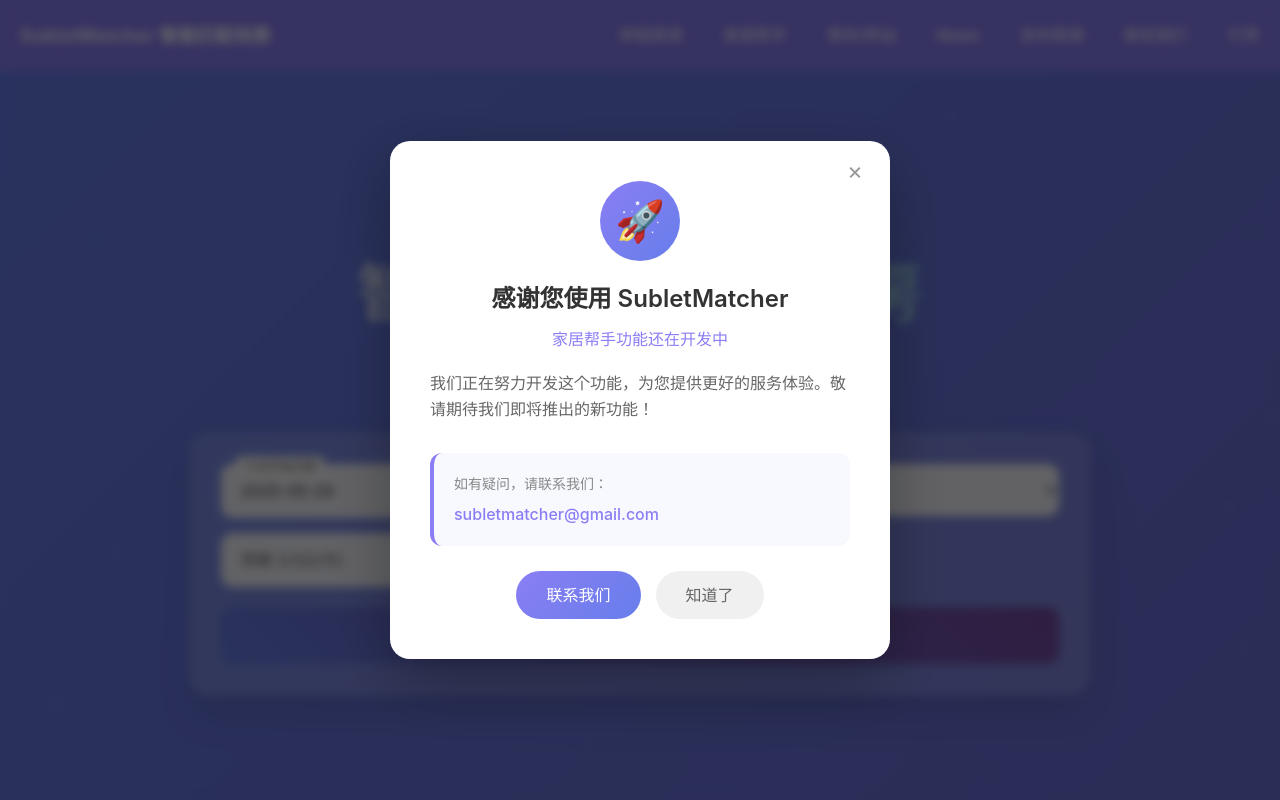
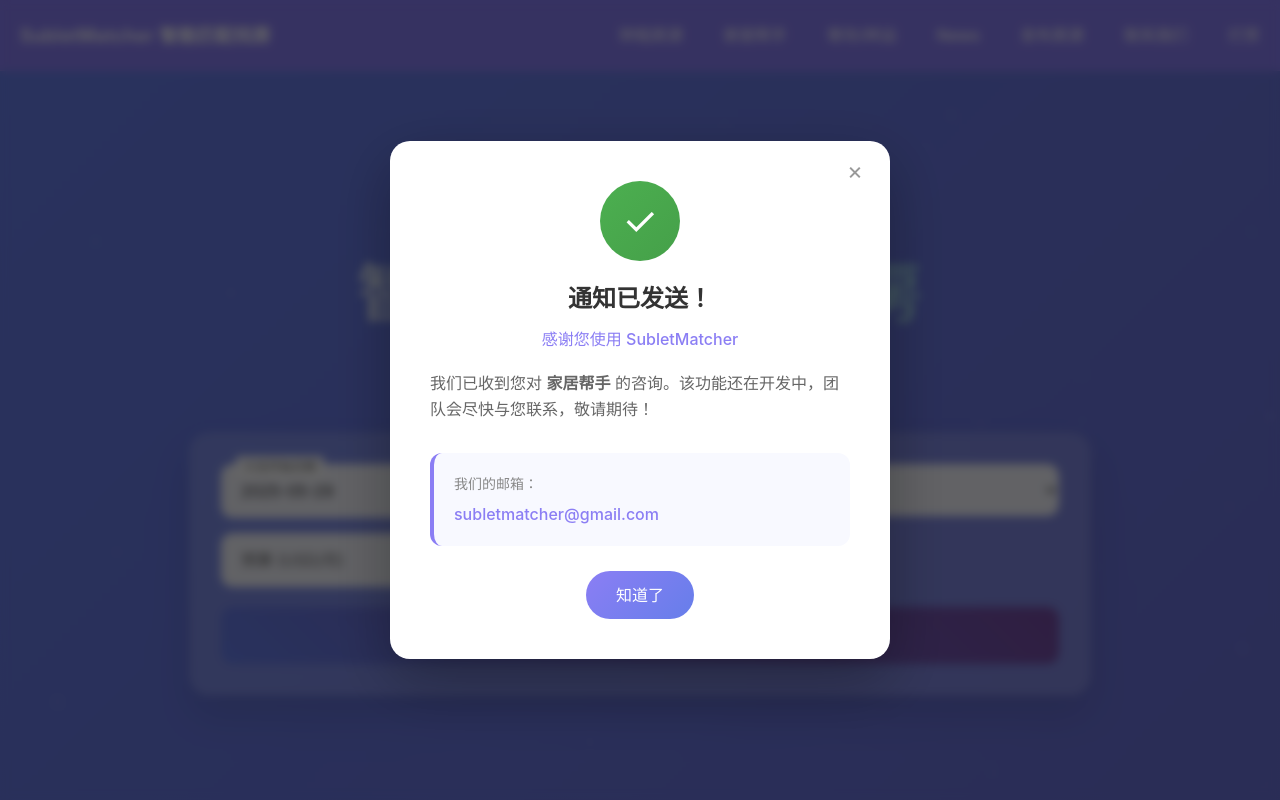
Before and after one commit to Jiayiwang2026/subletmatcher, a Next.js app: page / in a window 1280 px wide. Both pictures are taken after a click on the button "家居帮手". Shown: the top 800 px of the page. Built offline with nearby package versions, Linux system fonts and the light colour scheme.

Commit message:
更新Contact组件

```diff
--- a/src/components/Header/index.js
+++ b/src/components/Header/index.js
@@ -1,11 +1,18 @@
 import { useState, useEffect } from 'react';
 import { useRouter } from 'next/navigation';
+import emailjs from '@emailjs/browser';
 
 export default function Header() {
     const [isMobileMenuOpen, setIsMobileMenuOpen] = useState(false);
     const [isModalOpen, setIsModalOpen] = useState(false);
     const [modalFeatureName, setModalFeatureName] = useState('');
+    const [emailStatus, setEmailStatus] = useState(''); // 'sending', 'success', 'error'
     const router = useRouter();
+
+    // 初始化EmailJS (请替换为您的实际配置)
+    useEffect(() => {
+        emailjs.init("YOUR_PUBLIC_KEY"); // 替换为您的EmailJS Public Key
+    }, []);
 
     // 滚动到指定区域的函数
     const scrollToSection = (sectionId) => {
@@ -15,18 +22,53 @@
         }
     };
 
-    // 打开弹窗
-    const openModal = (featureName) => {
+    // 发送邮件功能
+    const sendEmail = async (featureName) => {
+        const templateParams = {
+            feature_name: featureName,
+            user_message: `用户对 ${featureName} 功能感兴趣，希望了解更多信息。`,
+            to_email: 'subletmatcher@gmail.com',
+            from_name: '网站访客',
+            timestamp: new Date().toLocaleString('zh-CN')
+        };
+
+        try {
+            await emailjs.send(
+                'YOUR_SERVICE_ID',    // 替换为您的EmailJS Service ID
+                'YOUR_TEMPLATE_ID',   // 替换为您的EmailJS Template ID
+                templateParams
+            );
+            return true;
+        } catch (error) {
+            console.error('邮件发送失败:', error);
+            return false;
+        }
+    };
+
+    // 打开弹窗并自动发送邮件
+    const openModalAndSendEmail = async (featureName) => {
         setModalFeatureName(featureName);
         setIsModalOpen(true);
+        setEmailStatus('sending');
+
         // 防止背景滚动
         document.body.style.overflow = 'hidden';
+
+        // 自动发送邮件
+        const success = await sendEmail(featureName);
+
+        if (success) {
+            setEmailStatus('success');
+        } else {
+            setEmailStatus('error');
+        }
     };
 
     // 关闭弹窗
     const closeModal = () => {
         setIsModalOpen(false);
         setModalFeatureName('');
+        setEmailStatus('');
         // 恢复背景滚动
         document.body.style.overflow = 'auto';
     };
@@ -40,7 +82,7 @@
 
         // 检查是否是开发中的功能
         if (id === 'home-services' || id === 'storage-shipping') {
-            openModal(name);
+            openModalAndSendEmail(name);
             setIsMobileMenuOpen(false);
             return;
         }
@@ -79,6 +121,77 @@
             document.removeEventListener('keydown', handleKeyDown);
         };
     }, [isModalOpen]);
+
+    // 根据邮件状态渲染不同内容
+    const renderModalContent = () => {
+        if (emailStatus === 'sending') {
+            return (
+                <>
+                    <div className="modal-icon">
+                        <div className="spinner"></div>
+                    </div>
+                    <div className="modal-title">正在发送通知...</div>
+                    <div className="modal-content">
+                        我们正在自动发送您的咨询到团队邮箱，请稍候。
+                    </div>
+                    <div className="contact-info">
+                        <div className="contact-label">我们的邮箱：</div>
+                        <div className="contact-email">subletmatcher@gmail.com</div>
+                    </div>
+                </>
+            );
+        }
+
+        if (emailStatus === 'success') {
+            return (
+                <>
+                    <div className="modal-icon success">
+                        ✓
+                    </div>
+                    <div className="modal-title">通知已发送！</div>
+                    <div className="modal-subtitle">感谢您使用 SubletMatcher</div>
+                    <div className="modal-content">
+                        我们已收到您对 <strong>{modalFeatureName}</strong> 的咨询。该功能还在开发中，团队会尽快与您联系，敬请期待！
+                    </div>
+                    <div className="contact-info">
+                        <div className="contact-label">我们的邮箱：</div>
+                        <div className="contact-email">subletmatcher@gmail.com</div>
+                    </div>
+                    <div className="modal-buttons">
+                        <button className="btn btn-primary" onClick={closeModal}>
+                            知道了
+                        </button>
+                    </div>
+                </>
+            );
+        }
+
+        if (emailStatus === 'error') {
+            return (
+                <>
+                    <div className="modal-icon error">
+                        ⚠️
+                    </div>
+                    <div className="modal-title">发送遇到问题</div>
+                    <div className="modal-subtitle">感谢您使用 SubletMatcher</div>
+                    <div className="modal-content">
+                        <strong>{modalFeatureName}</strong> 功能还在开发中，尽情期待。自动通知发送失败，您也可以直接联系我们的邮箱：
+                    </div>
+                    <div className="contact-info">
+                        <div className="contact-label">详细请联系：</div>
+                        <div className="contact-email">subletmatcher@gmail.com</div>
+                    </div>
+                    <div className="modal-buttons">
+                        <button className="btn btn-secondary" onClick={closeModal}>
+                            知道了
+                        </button>
+                    </div>
+                </>
+            );
+        }
+
+        return null;
+    };
 
     return (
         <>
@@ -143,34 +256,7 @@
                         <button className="close-btn" onClick={closeModal}>
                             &times;
                         </button>
-
-                        <div className="modal-icon">
-                            🚀
-                        </div>
-
-                        <div className="modal-title">感谢您使用 SubletMatcher</div>
-                        <div className="modal-subtitle">{modalFeatureName}功能还在开发中</div>
-
-                        <div className="modal-content">
-                            我们正在努力开发这个功能，为您提供更好的服务体验。敬请期待我们即将推出的新功能！
-                        </div>
-
-                        <div className="contact-info">
-                            <div className="contact-label">如有疑问，请联系我们：</div>
-                            <div className="contact-email">subletmatcher@gmail.com</div>
-                        </div>
-
-                        <div className="modal-buttons">
-                            <button
-                                className="btn btn-primary"
-                                onClick={() => window.open('mailto:subletmatcher@gmail.com')}
-                            >
-                                联系我们
-                            </button>
-                            <button className="btn btn-secondary" onClick={closeModal}>
-                                知道了
-                            </button>
-                        </div>
+                        {renderModalContent()}
                     </div>
                 </div>
             )}
@@ -420,6 +506,29 @@
                     color: white;
                 }
 
+                .modal-icon.success {
+                    background: linear-gradient(135deg, #4CAF50 0%, #45a049 100%);
+                }
+
+                .modal-icon.error {
+                    background: linear-gradient(135deg, #ff6b6b 0%, #ee5a52 100%);
+                }
+
+                /* 加载动画 */
+                .spinner {
+                    width: 40px;
+                    height: 40px;
+                    border: 4px solid rgba(255, 255, 255, 0.3);
+                    border-top: 4px solid white;
+                    border-radius: 50%;
+                    animation: spin 1s linear infinite;
+                }
+
+                @keyframes spin {
+                    0% { transform: rotate(0deg); }
+                    100% { transform: rotate(360deg); }
+                }
+
                 .modal-title {
                     font-size: 24px;
                     color: #333;
```
